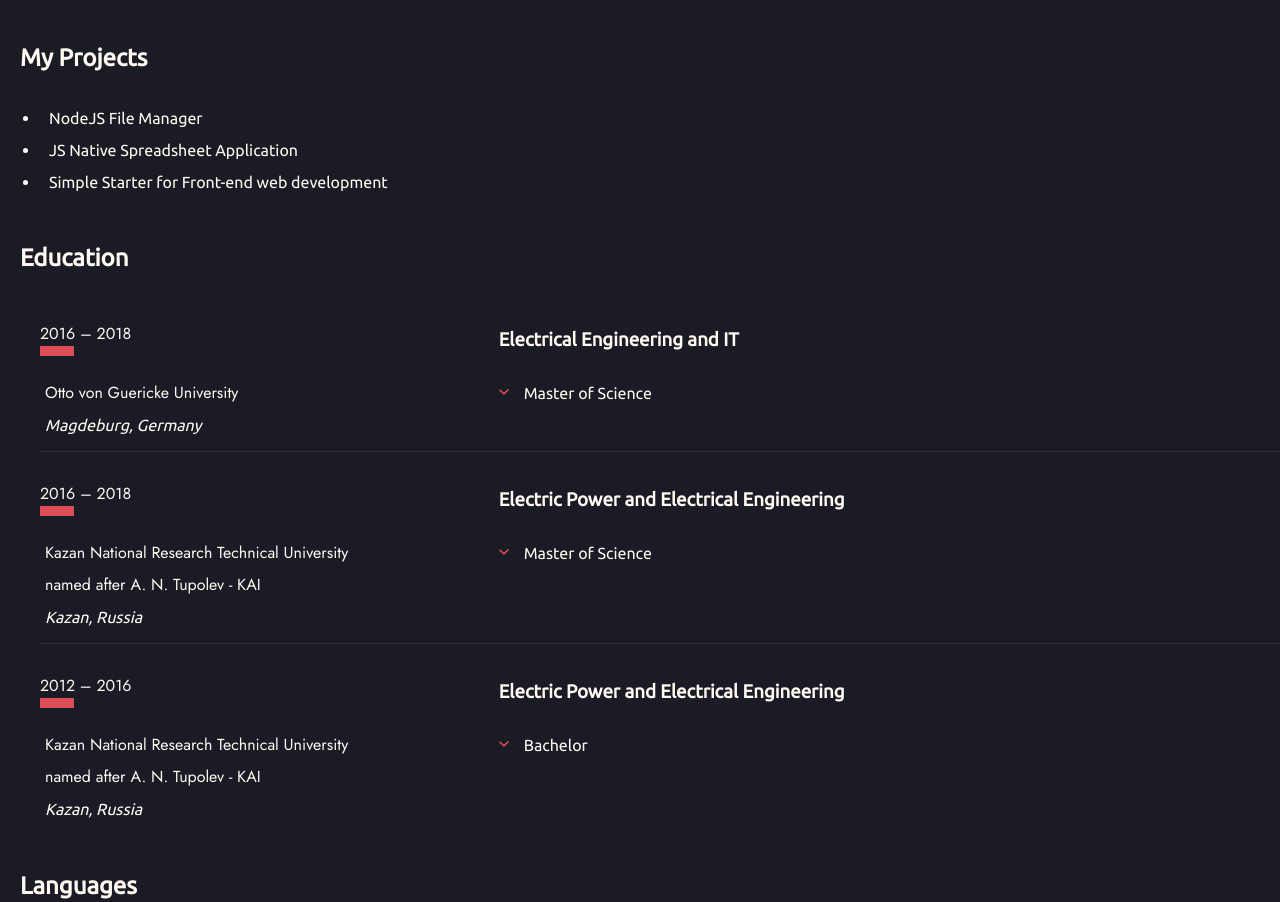
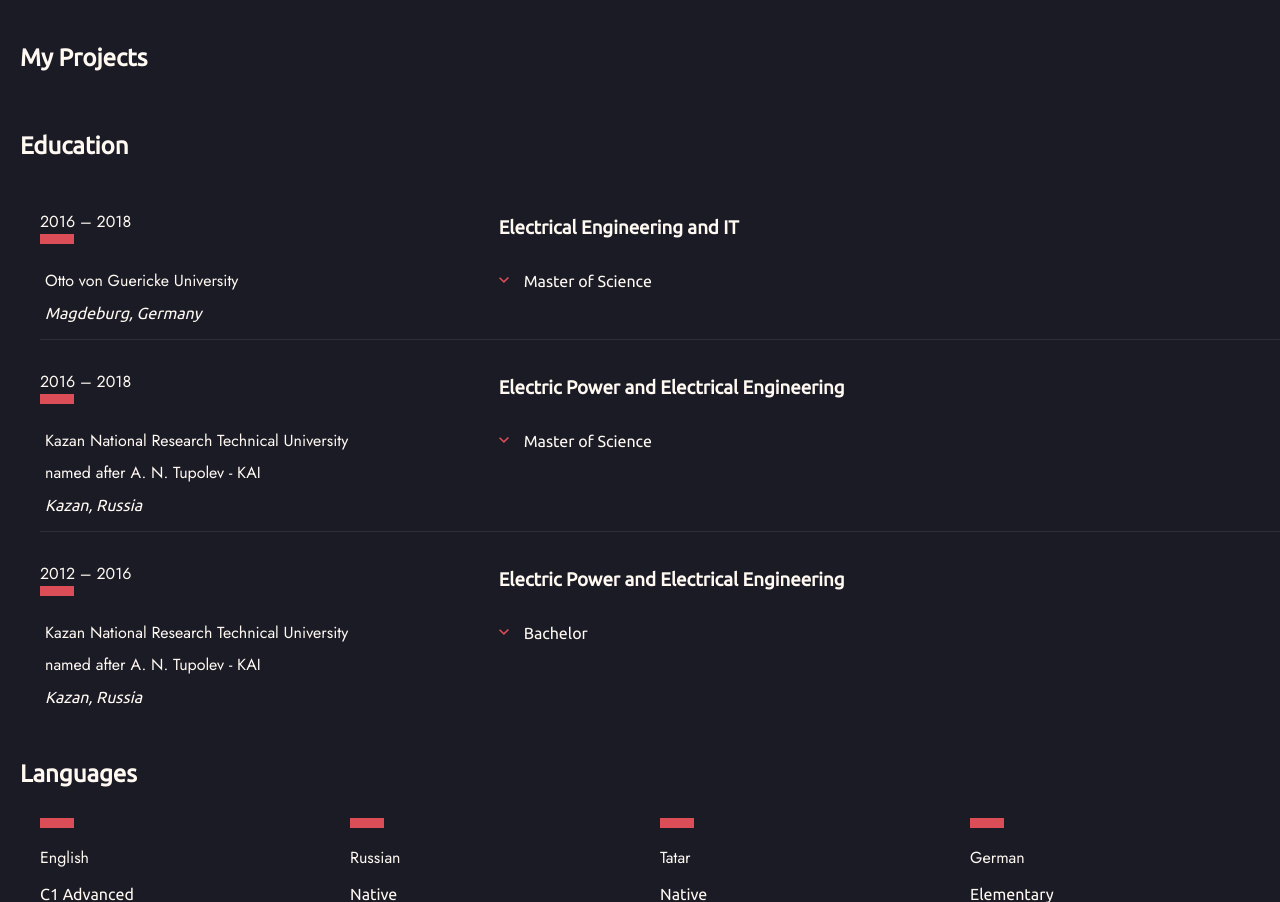
Before and after one commit to kotkma/rsschool-cv, a website: page index.html in a window 1280 px wide. Shown: the part 1291-2193 px from the top of the page. Drawn offline with nearby package versions, Linux system fonts and the light colour scheme.

Commit message:
fix: hide some code to pass validation

```diff
--- a/index.html
+++ b/index.html
@@ -99,11 +99,11 @@
 
     <section id="projects" class="my-projects">
       <h2 class="my-projects__header">My Projects</h2>
-      <ul class="my-projects__list">
+      <!-- <ul class="my-projects__list">
         <li><a href="https://github.com/kotkma/nodejs-file-manager" target="_blank">NodeJS File Manager</a></li>
         <li><a href="https://github.com/kotkma/excel" target="_blank">JS Native Spreadsheet Application</a></li>
         <li><a href="https://github.com/kotkma/Simple-Starter" target="_blank">Simple Starter for Front-end web development</a></li>
-      </ul>
+      </ul> -->
     </section>
 
     <section id="education" class="education">
```
